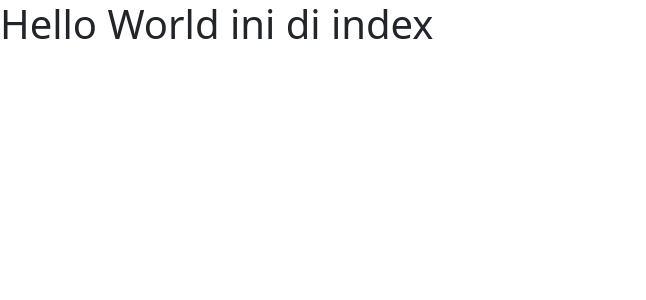
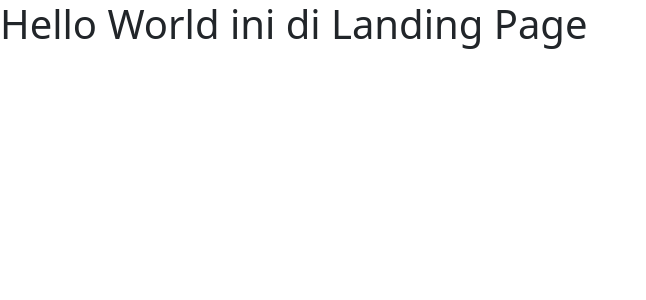
Before and after one commit to ChristianAbraham/NoveltyChecker, a Django app: page /homepage/ in a window 1280 px wide. Shown: the top 300 px of the page, without its empty margins (0-646 px from the left). Run offline with Django 3.2, Linux system fonts and the light colour scheme.

Commit message:
Landing Fixed

```diff
--- a/NoveltyChecker/templates/NoveltyChecker/index.html
+++ b/NoveltyChecker/templates/NoveltyChecker/index.html
@@ -4,7 +4,7 @@
 
 <!-- Ngodingnya disini -->
 
-<h1>Hello World ini di index</h1>
+<h1>Hello World ini di Landing Page</h1>
 
 <!-- Batas bawah ngoding -->
 {% endblock %}
```
